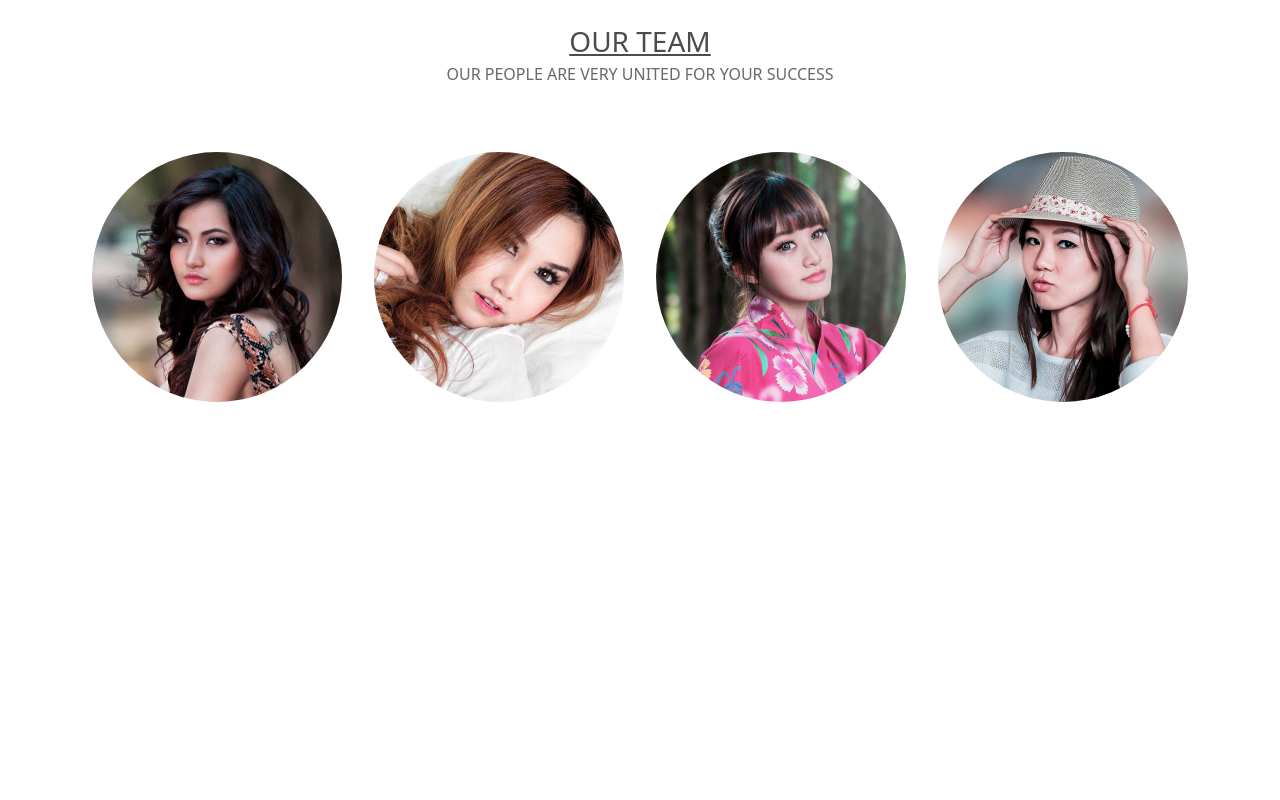
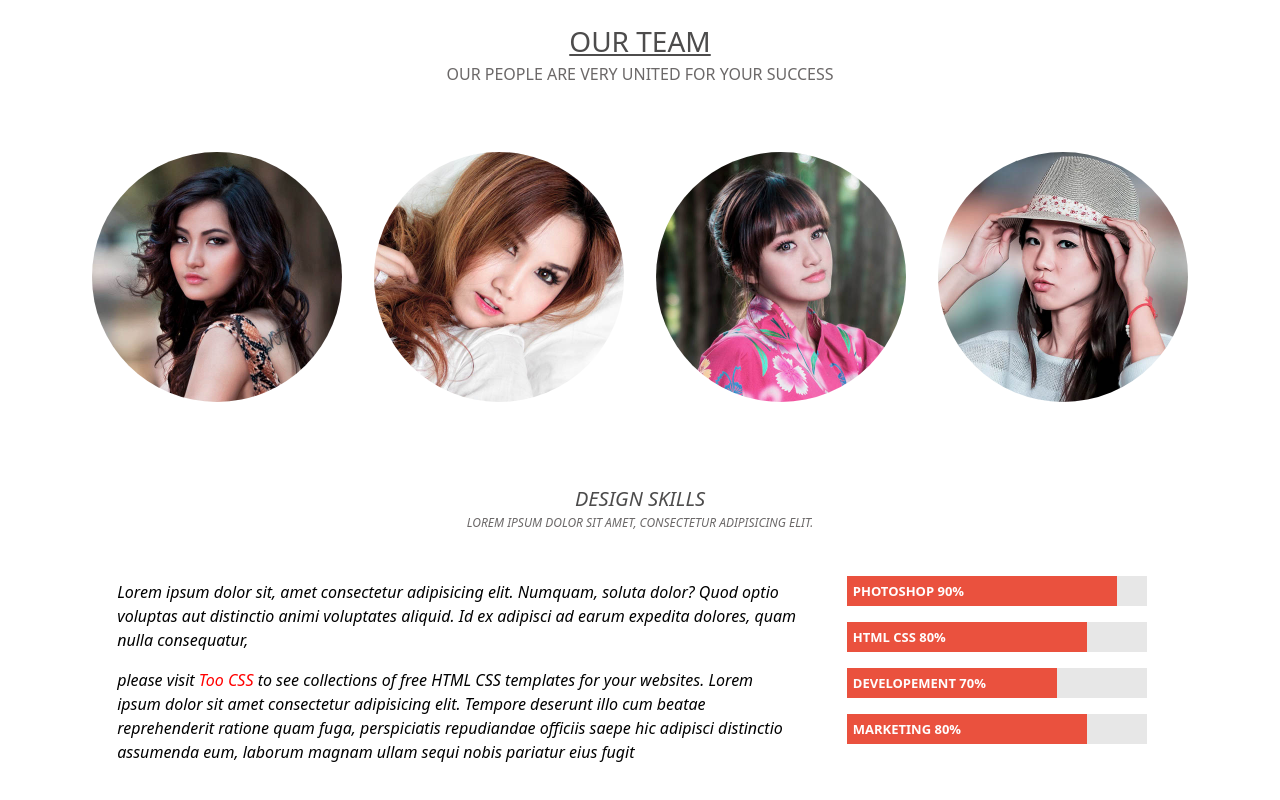
Before and after one commit to Dhananjay74/checkpoint2, a plain HTML site: page index.html in a window 1280 px wide. Shown: the part 2062-2862 px from the top of the page. Before the commit the page ends 2486 px from the top, so only its background shows below. Drawn offline with Linux system fonts and the light colour scheme.

Commit message:
add skill section

```diff
--- a/index.html
+++ b/index.html
@@ -57,16 +57,16 @@
           <h2>our Services</h2>
           <p>we design mobile-first websites for you</p>
           <nav class="flex">
-            <div class="box box1">
+            <div class="box nav-box1">
               <a href="#"><i class="fa-regular fa-file"></i></a>
             </div>
-            <div class="box box2">
+            <div class="box nav-box2">
               <a href="#"><i class="fa-regular fa-paper-plane"></i></a>
             </div>
-            <div class="box box3">
+            <div class="box nav-box3">
               <a href="#"><i class="fa-solid fa-landmark"></i></a>
             </div>
-            <div class="box box4">
+            <div class="box nav-box4">
               <a href="#"><i class="fa-solid fa-flask"></i></a>
             </div>
           </nav>
@@ -126,6 +126,36 @@
           </div>
         </div>
       </section>
+      <section class="skill-section">
+        <div class="third-heading">
+          <h3>DESIGN SKILLS</h3>
+          <p>Lorem ipsum dolor sit amet, consectetur adipisicing elit.</p>
+        </div>
+        <div class="flex graph">
+          <div class="col-1">
+            <p>
+              Lorem ipsum dolor sit, amet consectetur adipisicing elit. Numquam,
+              soluta dolor? Quod optio voluptas aut distinctio animi voluptates
+              aliquid. Id ex adipisci ad earum expedita dolores, quam nulla
+              consequatur,
+            </p>
+            <p class="side-para-p">
+              please visit <small>Too CSS</small> to see collections of free
+              HTML CSS templates for your websites. Lorem ipsum dolor sit amet
+              consectetur adipisicing elit. Tempore deserunt illo cum beatae
+              reprehenderit ratione quam fuga, perspiciatis repudiandae officiis
+              saepe hic adipisci distinctio assumenda eum, laborum magnam ullam
+              sequi nobis pariatur eius fugit
+            </p>
+          </div>
+          <div class="col-2">
+            <div class="graph-box box1">PHOTOSHOP 90%</div>
+            <div class="graph-box box2">HTML CSS 80%</div>
+            <div class="graph-box box3">DEVELOPEMENT 70%</div>
+            <div class="graph-box box4">MARKETING 80%</div>
+          </div>
+        </div>
+      </section>
     </main>
   </body>
 </html>
--- a/style.css
+++ b/style.css
@@ -274,16 +274,16 @@ h2 {
   justify-content: center;
   align-items: center;
 }
-.box1 {
+.nav-box1 {
   background-color: rgb(92 189 157);
 }
-.box2 {
+.nav-box2 {
   background-color: rgb(230 127 48);
 }
-.box3 {
+.nav-box3 {
   background-color: rgb(56 152 219);
 }
-.box4 {
+.nav-box4 {
   background-color: rgb(104 205 115);
 }
 
@@ -308,3 +308,61 @@ h2 {
   width: 100%;
   border-radius: 50%;
 }
+
+/* skill section */
+
+.third-heading {
+  text-align: center;
+  margin-top: 60px;
+  text-transform: uppercase;
+  font-style: italic;
+}
+.third-heading h3 {
+  font-size: 20px;
+  font-weight: 400;
+  color: rgb(77, 76, 76);
+}
+.third-heading p {
+  font-size: 12px;
+  color: rgb(107, 104, 104);
+}
+.graph {
+  margin-top: 28px;
+}
+.graph-box {
+  width: 300px;
+  height: 30px;
+  background-color: rgb(234 81 62);
+  text-transform: uppercase;
+  margin: 16px;
+  padding: 6px;
+  font-size: 13px;
+  font-weight: 700;
+  color: rgb(255 254 254);
+}
+.box1 {
+  border-right: 30px solid rgb(231 231 231);
+}
+.box2 {
+  border-right: 60px solid rgb(231 231 231);
+}
+.box3 {
+  border-right: 90px solid rgb(231 231 231);
+}
+.box4 {
+  border-right: 60px solid rgb(231 231 231);
+}
+.col-2 {
+  margin-bottom: 40px;
+}
+.col-1 {
+  width: 60%;
+  margin-right: 32px;
+  font-style: oblique;
+}
+.side-para-p {
+  margin: 16px 0;
+}
+small {
+  color: red;
+}
```
